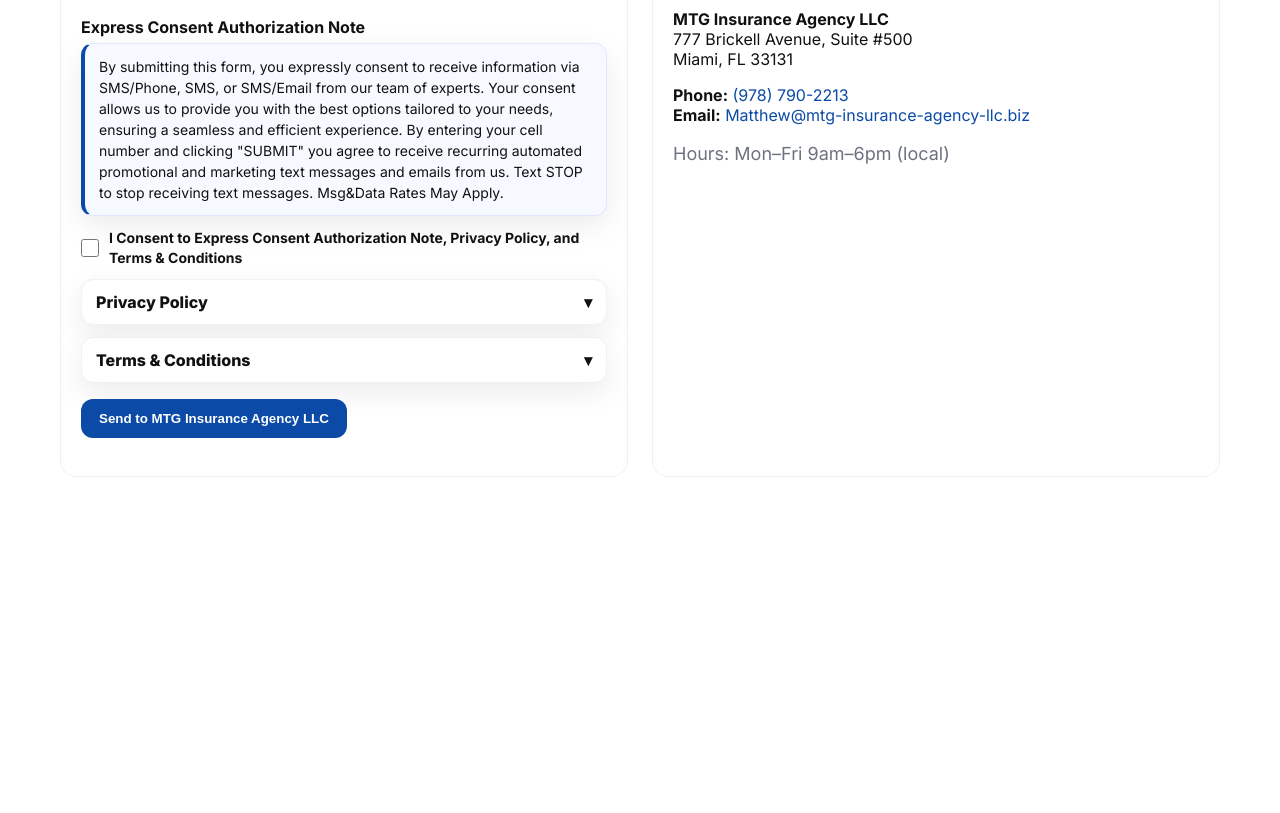
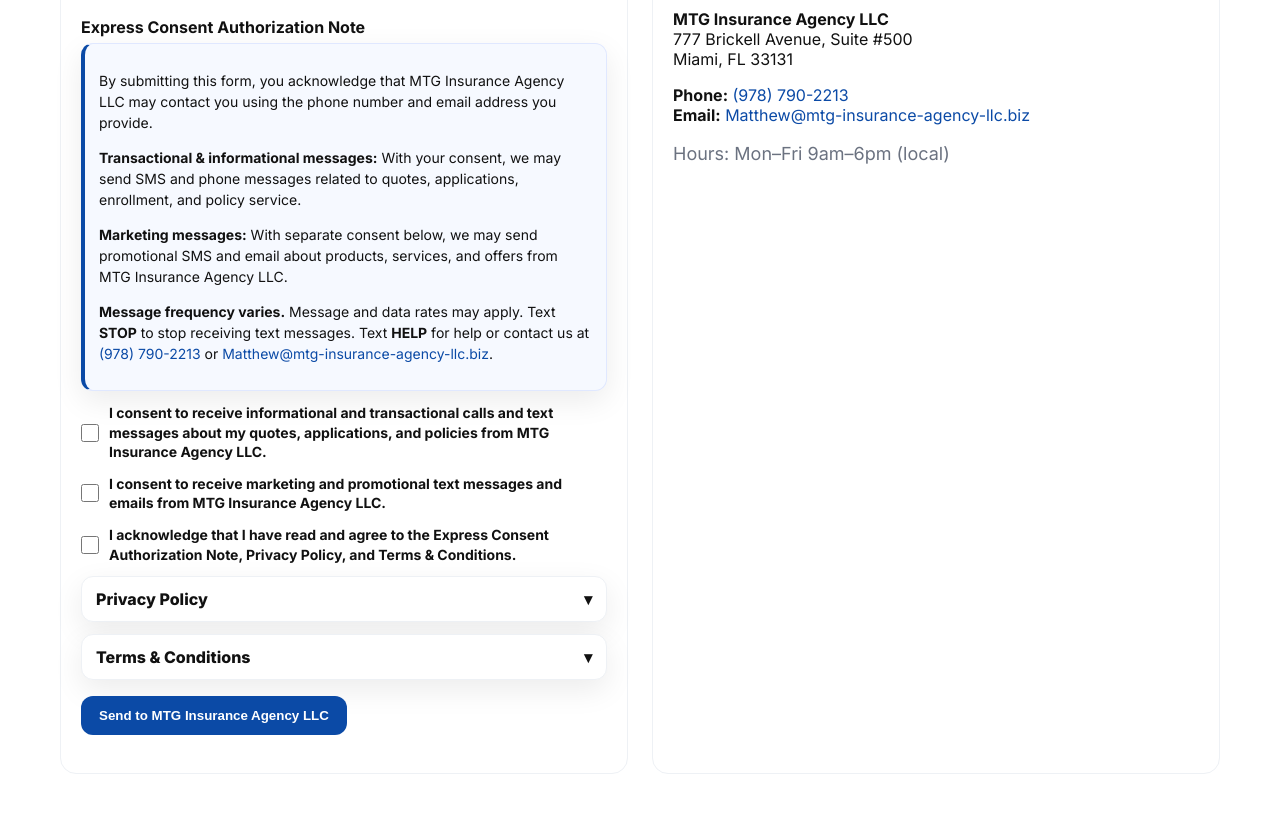
Before and after one commit to still62bronzes/mtg-insurance-agency-llc.biz, a plain HTML site: page index.html in a window 1280 px wide. Shown: the part 4017-4830 px from the top of the page. Before the commit the page ends 4662 px from the top, so only its background shows below. Drawn offline with Linux system fonts and the light colour scheme.

Commit message:
Update index.html -Express Consent Authorization

```diff
--- a/index.html
+++ b/index.html
@@ -482,14 +482,79 @@
           </div>
 
           <!-- Express Consent Authorization (required) -->
+          <!-- Express Consent Authorization -->
 <div class="legal-sections" style="margin-top:16px">
   <h4>Express Consent Authorization Note</h4>
   <div id="express-consent-note" class="consent-card">
-              By submitting this form, you expressly consent to receive information via SMS/Phone, SMS, or SMS/Email from our team of experts. Your consent allows us to provide you with the best options tailored to your needs, ensuring a seamless and efficient experience. By entering your cell number and clicking "SUBMIT" you agree to receive recurring automated promotional and marketing text messages and emails from us. Text STOP to stop receiving text messages. Msg&Data Rates May Apply.
+    <p>
+      By submitting this form, you acknowledge that MTG Insurance Agency LLC may contact you
+      using the phone number and email address you provide.
+    </p>
+    <p>
+      <strong>Transactional &amp; informational messages:</strong> With your consent, we may send
+      SMS and phone messages related to quotes, applications, enrollment, and policy service.
+    </p>
+    <p>
+      <strong>Marketing messages:</strong> With separate consent below, we may send promotional
+      SMS and email about products, services, and offers from MTG Insurance Agency LLC.
+    </p>
+    <p>
+      <strong>Message frequency varies.</strong> Message and data rates may apply.
+      Text <strong>STOP</strong> to stop receiving text messages.
+      Text <strong>HELP</strong> for help or contact us at
+      <a href="tel:(978) 790-2213">(978) 790-2213</a> or
+      <a href="mailto:Matthew@mtg-insurance-agency-llc.biz">Matthew@mtg-insurance-agency-llc.biz</a>.
+    </p>
   </div>
+
+  <!-- Separate opt-in checkboxes -->
   <div class="consent-line">
-            <input type="checkbox" id="consent" name="consent" required aria-describedby="express-consent-note">
-            <label for="consent"><b>I Consent to Express Consent Authorization Note, Privacy Policy, and Terms & Conditions</b></label>
+    <input
+      type="checkbox"
+      id="consent-transactional"
+      name="consent_transactional"
+      required
+      aria-describedby="express-consent-note"
+    >
+    <label for="consent-transactional">
+      <strong>
+        I consent to receive informational and transactional calls and text messages
+        about my quotes, applications, and policies from MTG Insurance Agency LLC.
+      </strong>
+    </label>
+  </div>
+
+  <div class="consent-line">
+    <input
+      type="checkbox"
+      id="consent-marketing"
+      name="consent_marketing"
+      required
+      aria-describedby="express-consent-note"
+    >
+    <label for="consent-marketing">
+      <strong>
+        I consent to receive marketing and promotional text messages and emails
+        from MTG Insurance Agency LLC.
+      </strong>
+    </label>
+  </div>
+
+  <!-- Legal acceptance -->
+  <div class="consent-line">
+    <input
+      type="checkbox"
+      id="consent-terms"
+      name="consent_terms"
+      required
+      aria-describedby="privacy-policy-copy terms-conditions-copy"
+    >
+    <label for="consent-terms">
+      <strong>
+        I acknowledge that I have read and agree to the Express Consent Authorization Note,
+        Privacy Policy, and Terms &amp; Conditions.
+      </strong>
+    </label>
   </div>
 
             <!-- Privacy Policy dropdown -->
```
Lines whose indentation alone changed are shown as unchanged.
